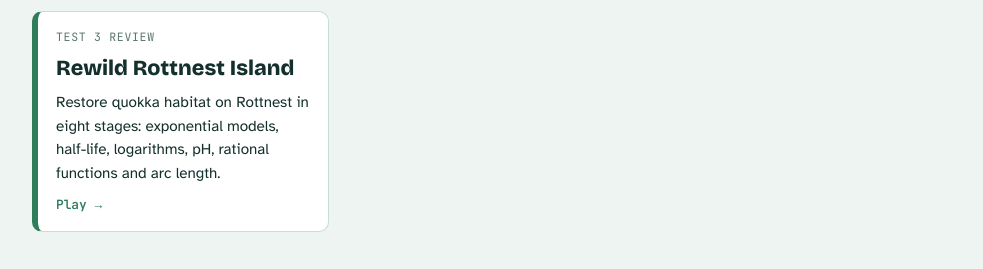
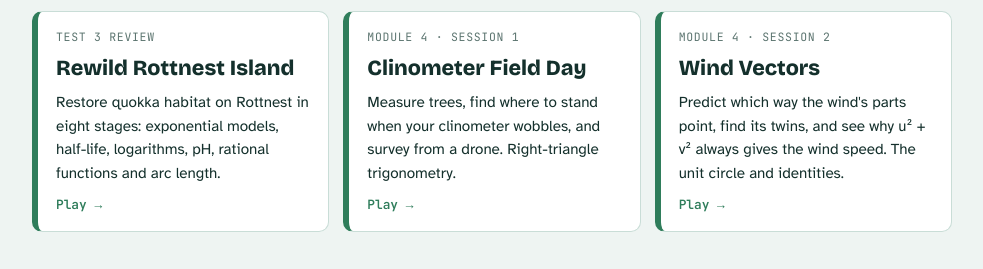
Before and after one commit to gajsivandran/calc_games, a plain HTML site: page index.html in a window 1280 px wide. Shown: the part 307-576 px from the top of the page, without its empty margins (148-1131 px from the left). Drawn offline with nearby package versions, Linux system fonts and the light colour scheme.

Commit message:
Update index.html

```diff
--- a/index.html
+++ b/index.html
@@ -63,6 +63,20 @@ footer{font-size:.85rem;color:var(--muted);border-top:1px solid var(--line);padd
         <p>Restore quokka habitat on Rottnest in eight stages: exponential models, half-life, logarithms, pH, rational functions and arc length.</p>
         <span class="go">Play →</span>
       </a>
+     <a class="card" href="games/clinometer-field-day.html">
+        <span class="meta">Module 4 · Session 1</span>
+        <h3>Clinometer Field Day</h3>
+        <p>Measure trees, find where to stand when your clinometer wobbles, and survey from a drone. Right-triangle trigonometry.</p>
+        <span class="go">Play →</span>
+      </a>
+      <a class="card" href="games/wind-vectors.html">
+        <span class="meta">Module 4 · Session 2</span>
+        <h3>Wind Vectors</h3>
+        <p>Predict which way the wind's parts point, find its twins, and see why u² + v² always gives the wind speed. The unit circle and identities.</p>
+        <span class="go">Play →</span>
+      </a>
+
+
     </div>
   </section>
 
```
